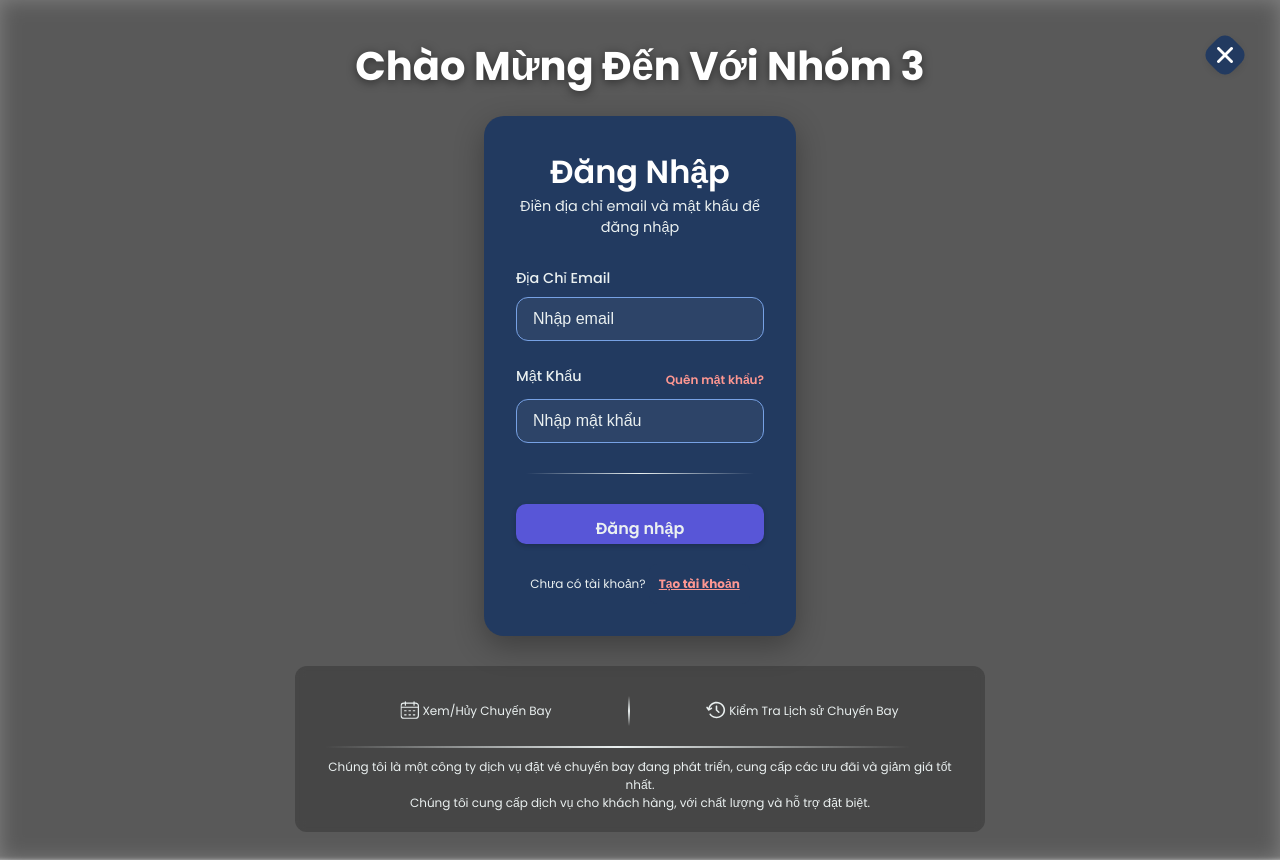
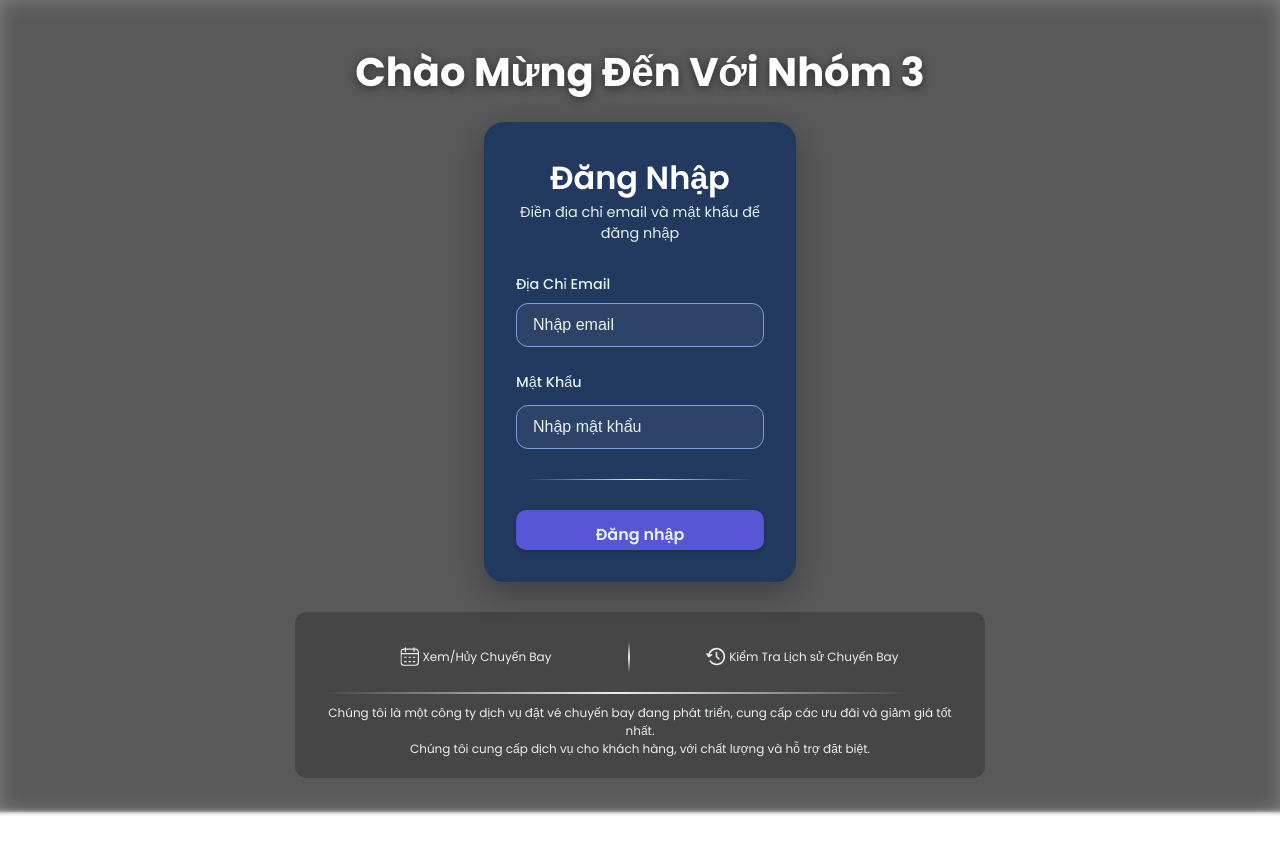
Before and after one commit to NTriCuong/project_CNPM, a React (Create React App) app: page /admin-login in a window 1280 px wide. After the commit the page ends 812 px from the top, so only its background shows below. Built offline with nearby package versions, Linux system fonts and the light colour scheme; a web font is replaced by a local one.

Commit message:
xử lý lại auth

```diff
--- a/src/page/flightLogin/FlightBookingLogin.js
+++ b/src/page/flightLogin/FlightBookingLogin.js
@@ -34,16 +34,16 @@ const FlightBookingLogin = ({ className }) => {
   const handleShowPassword = () => {
     setShowPassword(!showPassword);
   };
-  const handleCreate = () => {
-    // Dispath(onRegister());
-    navigate("/admin-register");
-    resetInputField();
-  };
-  const handleForgot = () => {
-    // Dispath(onForgotPassword());
-    navigate("/admin-forgotpassword");
-    resetInputField();
-  };
+  // const handleCreate = () => {
+  //   // Dispath(onRegister());
+  //   navigate("/admin-register");
+  //   resetInputField();
+  // };
+  // const handleForgot = () => {
+  //   // Dispath(onForgotPassword());
+  //   navigate("/admin-forgotpassword");
+  //   resetInputField();
+  // };
   // API
   const Api = async () => {
     try {
@@ -91,9 +91,9 @@ const FlightBookingLogin = ({ className }) => {
       <div className="login-container">
         <div className="background-image"></div>
 
-        <button className="close-button" onClick={handleClose}>
+        {/* <button className="close-button" onClick={handleClose}>
           <img src={closeLogo} alt="close" />
-        </button>
+        </button> */}
         <h1 className="welcome-title" style={{ margin: "20px" }}>
           Chào Mừng Đến Với Nhóm 3
         </h1>
@@ -122,9 +122,9 @@ const FlightBookingLogin = ({ className }) => {
             <div className="form-group">
               <div className="password-header">
                 <label>Mật Khẩu</label>
-                <a className="forgot-password" onClick={handleForgot}>
+                {/* <a className="forgot-password" onClick={handleForgot}>
                   Quên mật khẩu?
-                </a>
+                </a> */}
               </div>
               <input
                 type={showPassword ? "text" : "password"}
@@ -142,7 +142,7 @@ const FlightBookingLogin = ({ className }) => {
               <img
                 src={closeEge}
                 alt="icon"
-                style={{ top: "55%" }}
+                style={{ top: "64%" }}
                 className={password !== "" ? "icon-ege" : "none-eye"}
                 onClick={handleShowPassword}
               />
@@ -160,10 +160,10 @@ const FlightBookingLogin = ({ className }) => {
               Đăng nhập
             </button>
 
-            <div className="signup-option">
+            {/* <div className="signup-option">
               <span>Chưa có tài khoản? </span>
               <button onClick={handleCreate}>Tạo tài khoản</button>
-            </div>
+            </div> */}
           </form>
         </div>
 
--- a/src/router/AppRouter.js
+++ b/src/router/AppRouter.js
@@ -31,13 +31,7 @@ const PrivateRoute = ({ children }) => {
             </PrivateRoute>
         }  />
         <Route path="/admin/form" element={<Form/>} />
-        {/* các trang đăng nhập đăng xuất */}
         <Route path="/admin-login" element={<FlightBookingLogin/>} />
-        <Route path="/admin-register" element={<FlightRegister/>} />
-
-        <Route path="/admin-forgotpassword" element={<ForgotPassword/>} />
-        <Route path="/admin-confirmotp" element={<ConfirmOTP/>} />
-        <Route path="/admin-resetpassword" element={<ResetPassword/>} />
 
         <Route path="*" element= {<Navigate to={isAuthenticated() ? '/admin' : '/login'} replace /> }/>
       </Routes>
```
